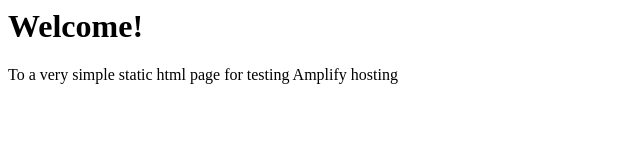
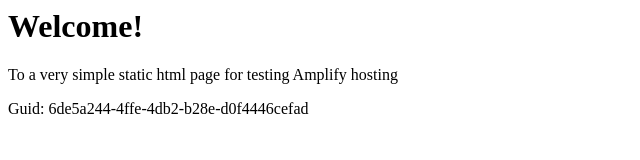
Before and after one commit to aws-aemilia-syd/Github-PR-Commit-Integration-Test-DoNotTouch-v1-prod-ap-southeast-2, a website: page src/index.html in a window 1280 px wide. Shown: the whole page, without its empty margins (0-640 px from the left). Drawn offline with Linux system fonts and the light colour scheme.

Commit message:
commit from integ tests

```diff
--- a/src/index.html
+++ b/src/index.html
@@ -1,3 +1,5 @@
+
+
 <html lang="en">
 
 <head>
@@ -10,6 +12,6 @@
 <body>
     <h1>Welcome!</h1>
     <p>To a very simple static html page for testing Amplify hosting</p>
-</body>
+    <p>Guid: 6de5a244-4ffe-4db2-b28e-d0f4446cefad</p></body>
 
 </html>
```
